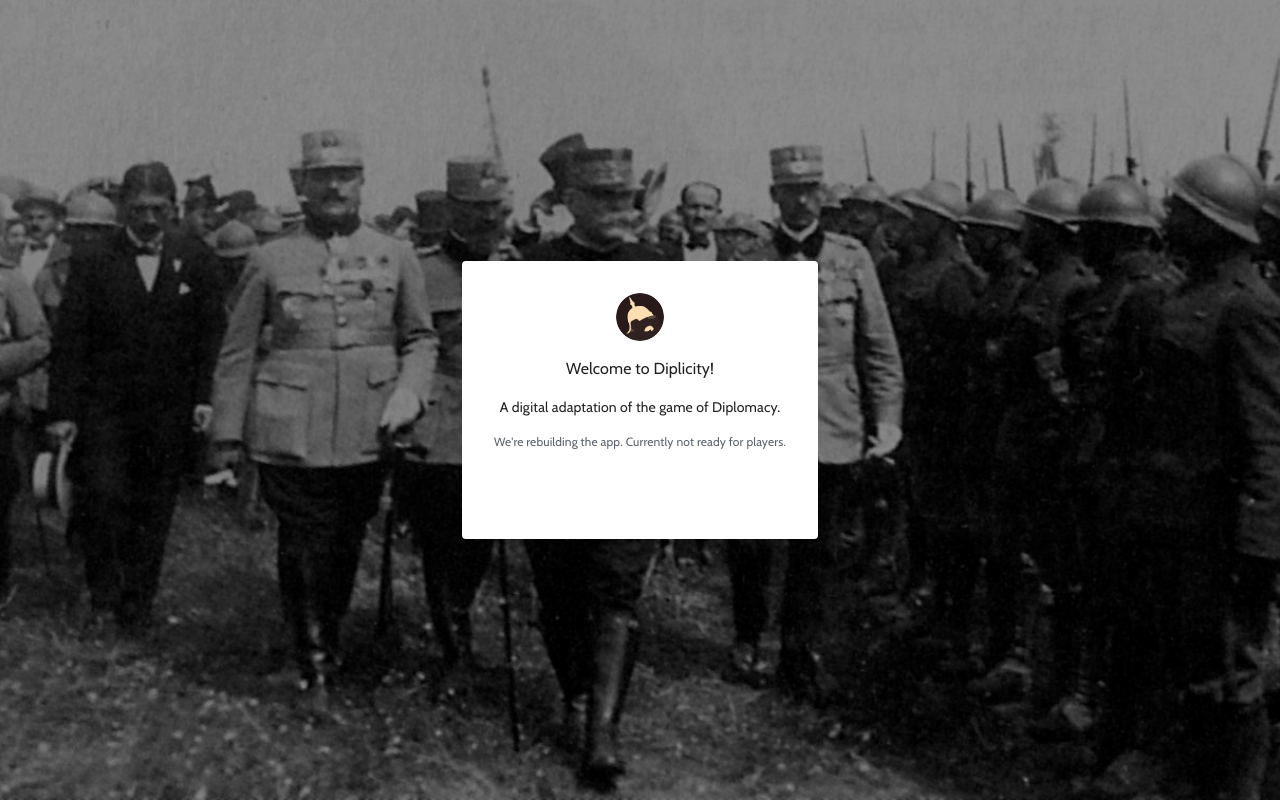
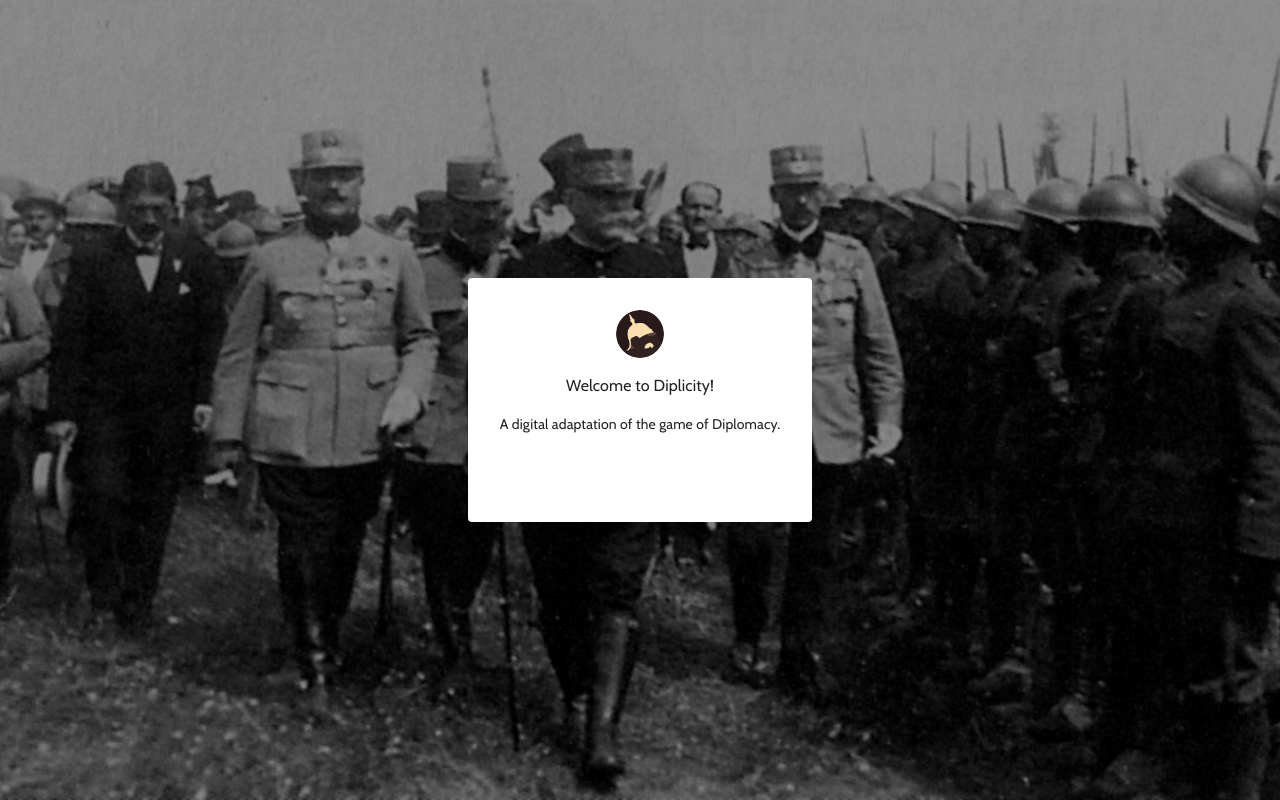
Before and after one commit to johnpooch/diplicity-react, a React (Vite) app in the folder packages/web/: page / in a window 1280 px wide. Built offline with nearby package versions, Linux system fonts and the light colour scheme; no server answers.

Commit message:
Remove message from Login screen

```diff
--- a/packages/web/src/screens/Login.tsx
+++ b/packages/web/src/screens/Login.tsx
@@ -14,7 +14,7 @@ const styles: Styles = {
     backgroundPosition: "54%",
     backgroundRepeat: "no-repeat",
   },
-  stack: (theme) => ({
+  stack: theme => ({
     padding: 4,
     bgcolor: theme.palette.background.paper,
     borderRadius: "4px",
@@ -67,9 +67,6 @@ const Login: React.FC = () => {
         <Typography variant="body2">
           A digital adaptation of the game of Diplomacy.
         </Typography>
-        <Typography variant="caption">
-          We're rebuilding the app. Currently not ready for players.
-        </Typography>
         <Box sx={styles.buttonContainer}>
           <GoogleLogin
             onSuccess={handleLoginSuccess}
```
